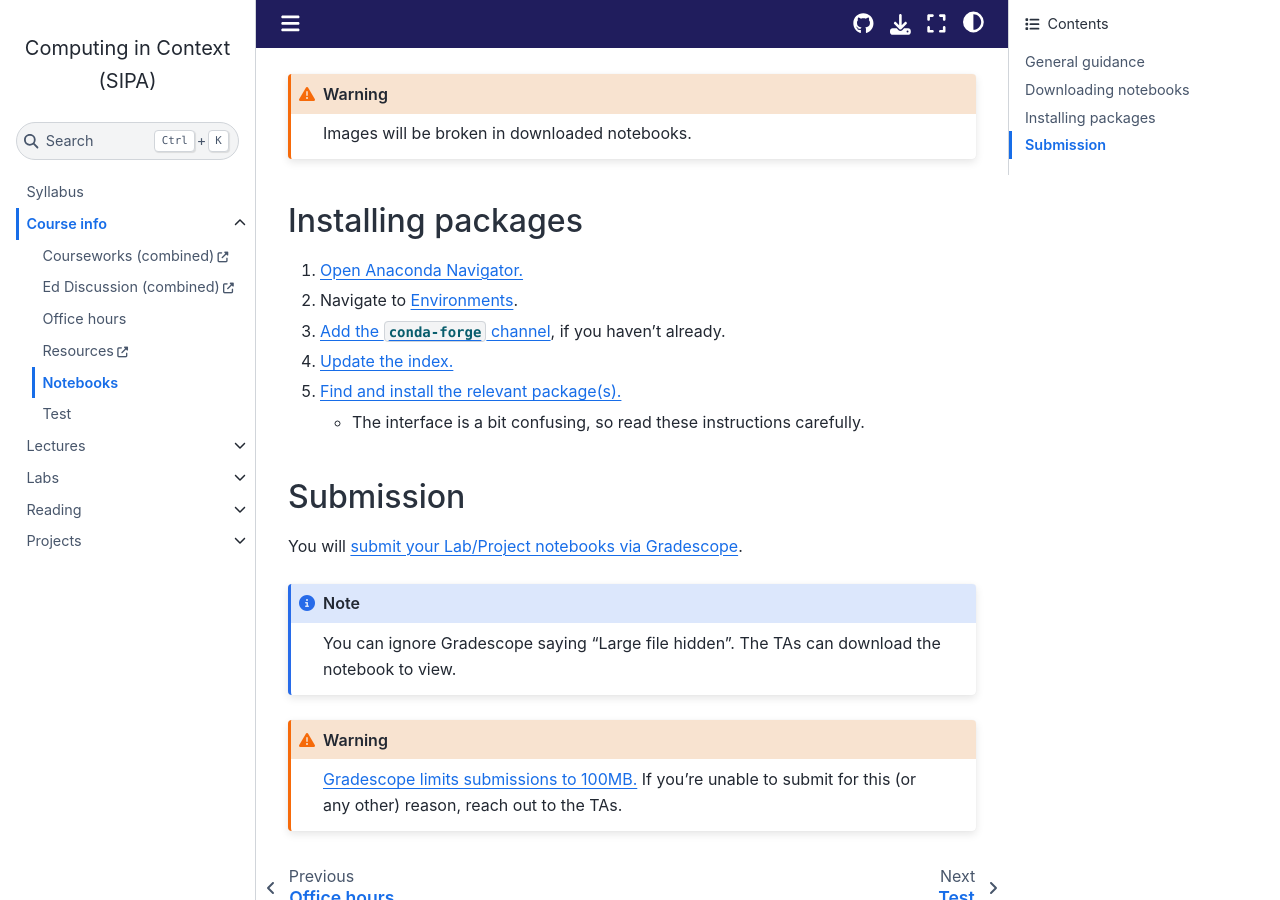
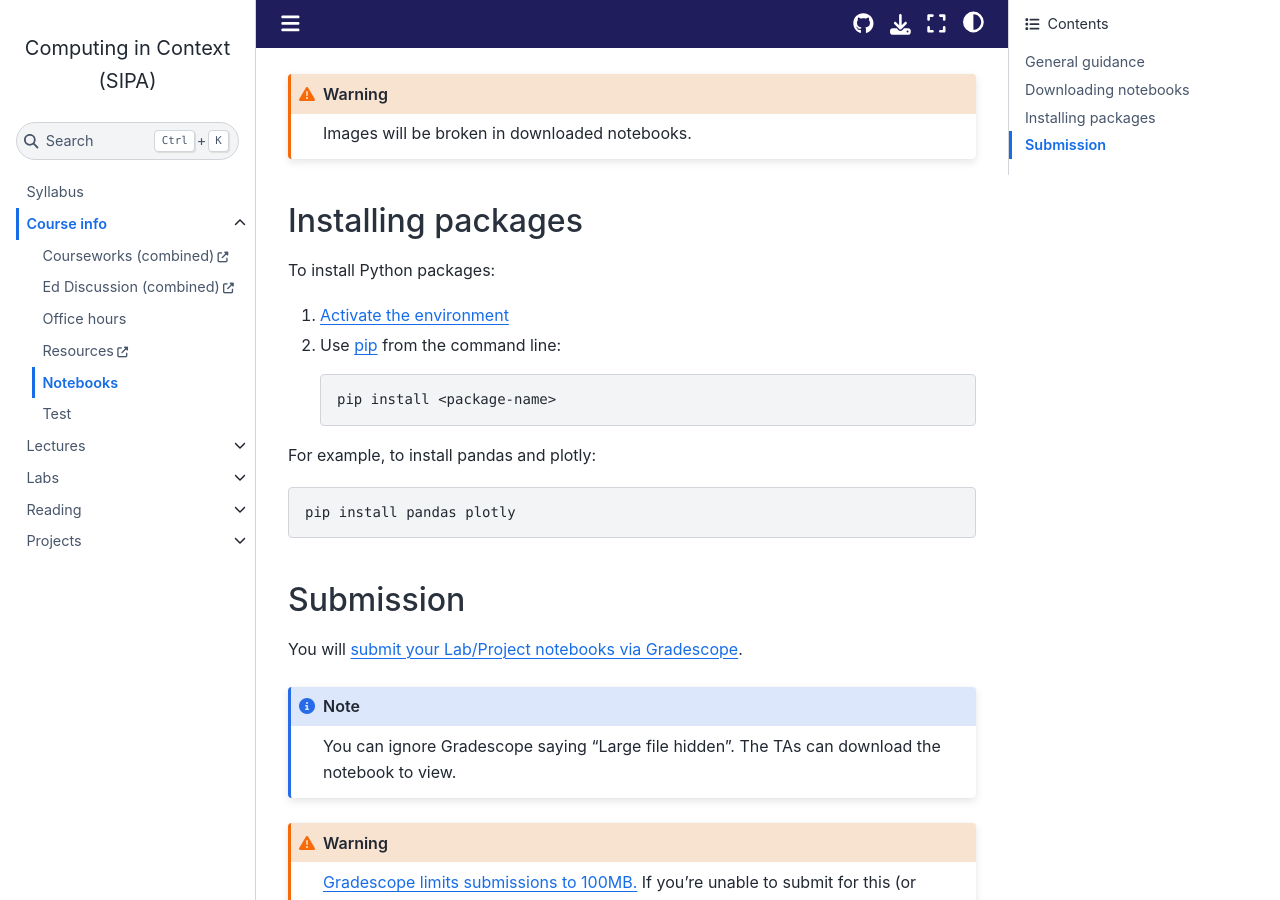
Before and after one commit to afeld/computing-in-context, a Jupyter Book: the page built from notebooks.md, in a window 1280 px wide and 900 px high, scrolled down 870 px. Built offline with Jupyter Book 1.0.4 settings and Sphinx 7.4.7 and the Sphinx Book theme 1.1.4, drawn with Linux system fonts in a browser that asks for light colours; pages that are not in the unit, such as notebooks, are missing from menus; comment, search, counter and statistics services are not loaded.

Commit message:
switch from conda/mamba to pip (incomplete)
Matches what's being taught in the first half of Fall 2025.

````diff
--- a/notebooks.md
+++ b/notebooks.md
@@ -29,12 +29,20 @@ Images will be broken in downloaded notebooks.
 
 ## Installing packages
 
-1. [Open Anaconda Navigator.](https://www.anaconda.com/docs/tools/anaconda-navigator/getting-started#starting-navigator)
-1. Navigate to [Environments](https://www.anaconda.com/docs/tools/anaconda-navigator/getting-started#managing-environments).
-1. [Add the `conda-forge` channel](https://www.anaconda.com/docs/tools/anaconda-navigator/getting-started#managing-channels), if you haven't already.
-1. [Update the index.](https://www.anaconda.com/docs/tools/anaconda-navigator/tutorials/manage-packages)
-1. [Find and install the relevant package(s).](https://www.anaconda.com/docs/tools/anaconda-navigator/tutorials/manage-packages#installing-a-package)
-   - The interface is a bit confusing, so read these instructions carefully.
+To install Python packages:
+
+1. [Activate the environment](https://docs.python.org/3/library/venv.html#how-venvs-work)
+1. Use [pip](https://pip.pypa.io/en/stable/) from the command line:
+
+   ```sh
+   pip install <package-name>
+   ```
+
+For example, to install pandas and plotly:
+
+```sh
+pip install pandas plotly
+```
 
 ## Submission
 
````
Also changed, not shown: .readthedocs.yaml (+6 -5 lines), README.md (+3 -11 lines), environment.yml (deleted, +0 -28 lines), lab_12.ipynb, 6 other files.
